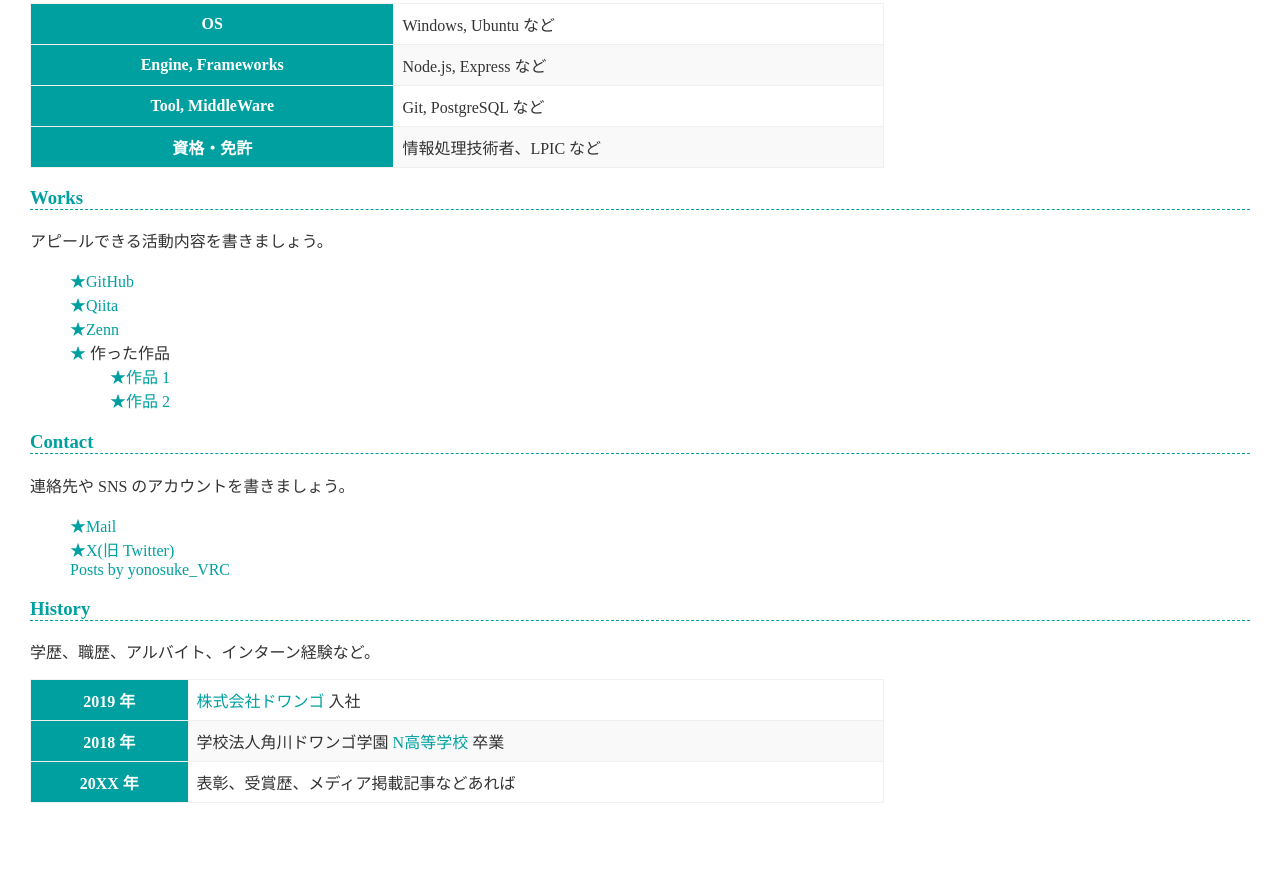
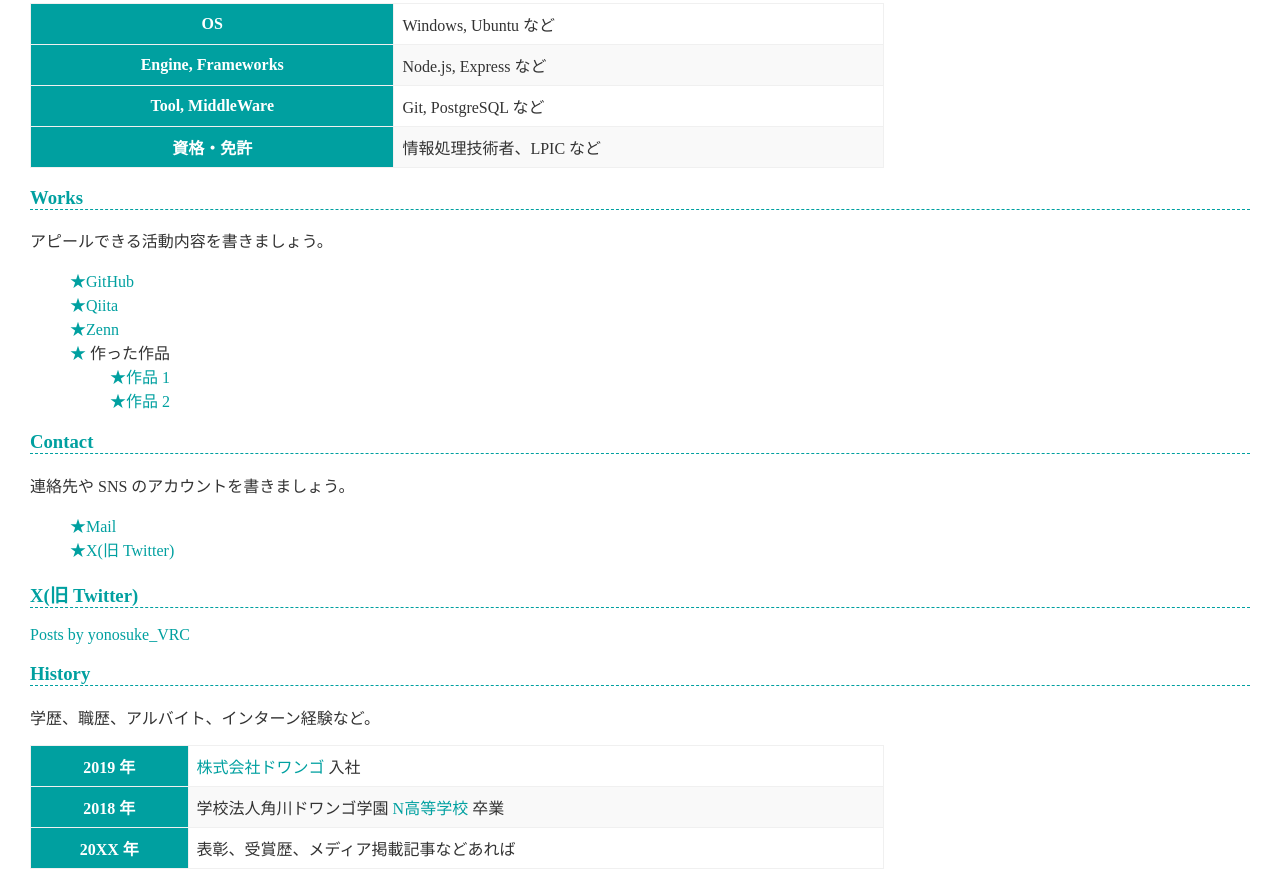
Before and after one commit to ikudo00249/ikudo00249.github.io, a plain HTML site: page index.html in a window 1280 px wide. Shown: the part 1042-1911 px from the top of the page. Before the commit the page ends 1845 px from the top, so only its background shows below. Drawn offline with Linux system fonts and the light colour scheme; a script that the page names is missing.

Commit message:
Update index.html

```diff
--- a/index.html
+++ b/index.html
@@ -65,8 +65,9 @@
     <ul>
       <li><a href="mailto:name@example.com">Mail</a></li>
       <li><a href="https://twitter.com/n_yobikou">X(旧 Twitter)</a></li>
-     <a class="twitter-timeline" data-width="400" data-height="600" href="https://x.com/yonosuke_VRC?ref_src=twsrc%5Etfw">Posts by yonosuke_VRC</a> <script async src="https://platform.x.com/widgets.js" charset="utf-8"></script>
     </ul>
+        <h3>X(旧 Twitter)</h3>
+<a class="twitter-timeline" data-width="400" data-height="600" href="https://x.com/yonosuke_VRC?ref_src=twsrc%5Etfw">Posts by yonosuke_VRC</a> <script async src="https://platform.x.com/widgets.js" charset="utf-8"></script>
 
     <h3>History</h3>
     <p>学歴、職歴、アルバイト、インターン経験など。</p>
```
